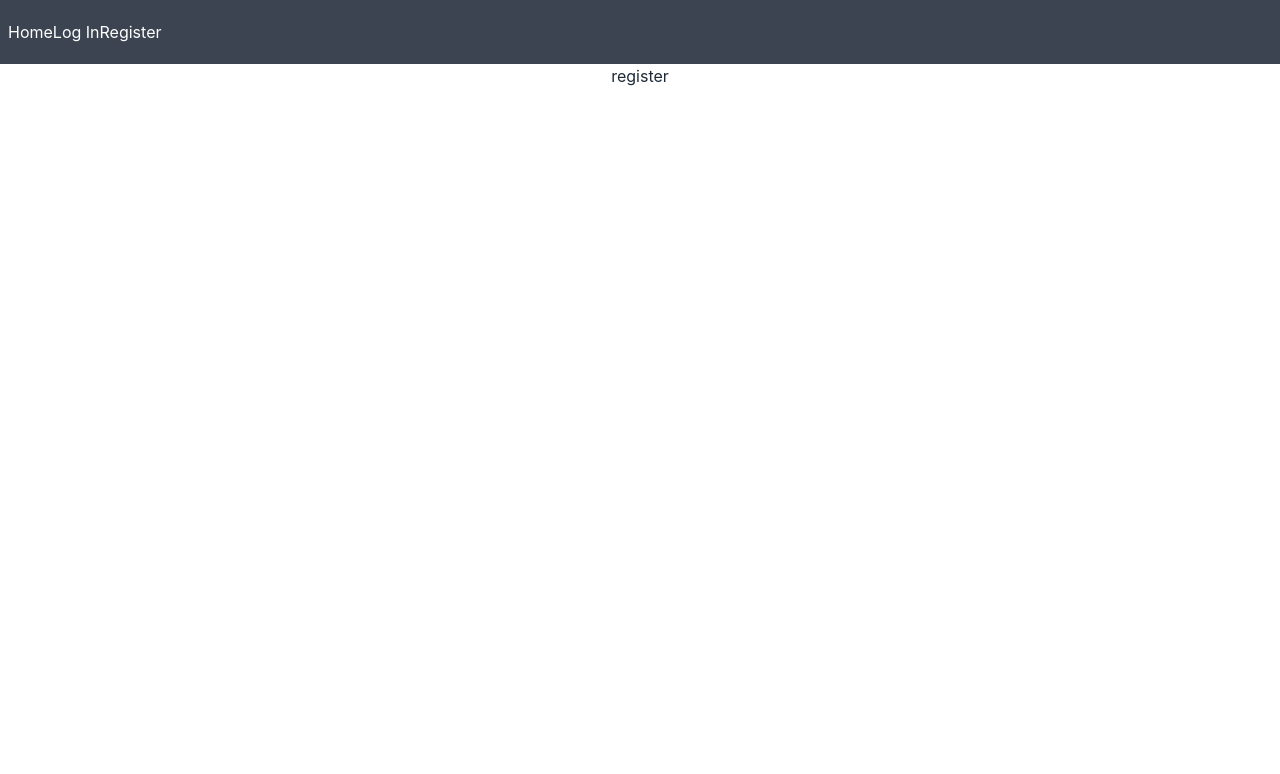
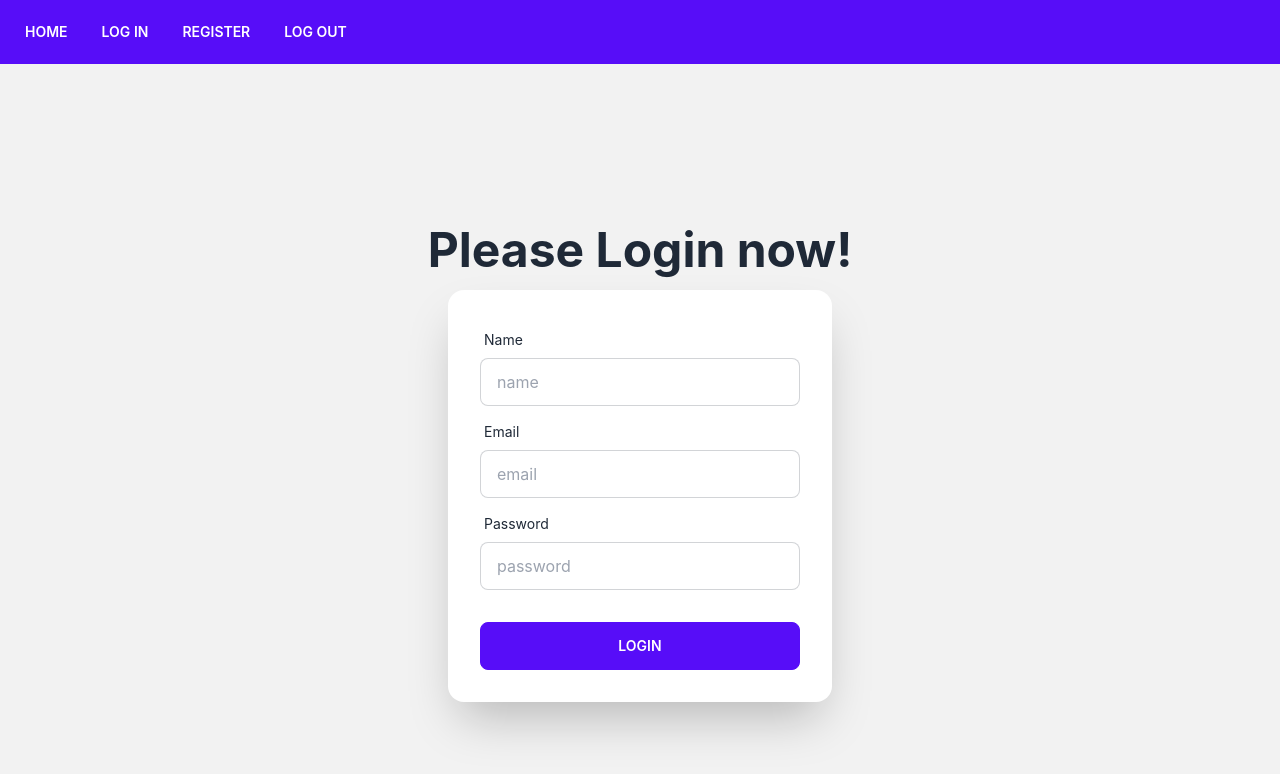
Before and after one commit to ashiqcsebu/auth-firebase-router-58-module, a React (Create React App) app: page /register in a window 1280 px wide. Shown: the top 774 px of the page. Built offline with nearby package versions, Linux system fonts and the light colour scheme; no server answers.

Commit message:
context api email sign in  comopleted

```diff
--- a/src/App.js
+++ b/src/App.js
@@ -14,7 +14,7 @@ function App() {
       element: <Main></Main>,
       children: [
         {
-          path: '/',
+          path: '/home',
           element: <Home></Home>
         },
         {
--- a/src/components/Header.js
+++ b/src/components/Header.js
@@ -1,14 +1,27 @@
-import React from 'react';
+import React, { useContext } from 'react';
 import { Link } from 'react-router-dom';
+import { AuthContext } from '../contexts/UserContext';
+
 
 const Header = () => {
+
+
+    const {user, logOut} = useContext(AuthContext)
+
+    const handleSignOut = () =>{
+        logOut()
+        .then(()=>{})
+        .catch(error => console.error(error))
+    }
+
     return (
         <div>
-            <div className="navbar bg-neutral text-neutral-content">
-                <Link to="/Home">Home</Link>
-                <Link to="/login">Log In</Link>
-                <Link to="/register">Register</Link>
-
+            <div className="navbar bg-primary text-primary-content  ">
+                <Link className='btn btn-ghost' to="/Home">Home</Link>
+                <Link className='btn btn-ghost' to="/login">Log In</Link>
+                <Link className='btn btn-ghost' to="/register">Register</Link>
+                {user?.email && <h1>welcome,  {user.email} </h1>}
+                <Link onClick={handleSignOut} className='btn btn-ghost' to="/login">Log Out</Link>
             </div>
         </div>
     );
--- a/src/components/Home.js
+++ b/src/components/Home.js
@@ -1,9 +1,12 @@
-import React from 'react';
+import React, { useContext } from 'react';
+import { AuthContext } from '../contexts/UserContext';
 
 const Home = () => {
+
+    const {user} = useContext(AuthContext)
     return (
         <div>
-            home
+           <h1>{user.email}  </h1>
         </div>
     );
 };
--- a/src/components/Login.js
+++ b/src/components/Login.js
@@ -1,9 +1,59 @@
-import React from 'react';
+import React, { useContext } from 'react';
+import { AuthContext } from '../contexts/UserContext';
 
 const Login = () => {
+
+    const {signIn} = useContext(AuthContext);
+
+    const handleSubmit = event => {
+        event.preventDefault();
+        const form = event.target;
+
+        const email = form.email.value;
+        const password = form.password.value;
+        console.log( email, password);
+
+        signIn( email , password)
+        .then(result =>{
+            const user = result.user;
+            form.reset();
+        })
+        .catch( error =>{
+            console.error(error)
+        })
+    }
+
+
     return (
         <div>
-            login
+            <div className="hero min-h-screen bg-base-200">
+                <div className="hero-content flex-col ">
+                    <div className="text-center lg:text-left">
+                        <h1 className="text-5xl font-bold">Login now!</h1>
+                    </div>
+                    <div className="card flex-shrink-0 w-full max-w-sm shadow-2xl bg-base-100">
+                        <form onSubmit={handleSubmit} className="card-body">
+
+                            <div className="form-control">
+                                <label className="label">
+                                    <span className="label-text">Email</span>
+                                </label>
+                                <input type="email" name="email" placeholder="email" className="input input-bordered" required />
+                            </div>
+                            <div className="form-control">
+                                <label className="label">
+                                    <span className="label-text">Password</span>
+                                </label>
+                                <input type="password" name="password" placeholder="password" className="input input-bordered" required />
+
+                            </div>
+                            <div className="form-control mt-6">
+                                <button className="btn btn-primary">Login</button>
+                            </div>
+                        </form>
+                    </div>
+                </div>
+            </div>
         </div>
     );
 };
--- a/src/components/Register.js
+++ b/src/components/Register.js
@@ -1,9 +1,67 @@
-import React from 'react';
+import React, { useContext } from 'react';
+import { AuthContext } from '../contexts/UserContext';
+
 
 const Register = () => {
+
+    const {createUser} = useContext(AuthContext);
+
+
+
+    const handleSubmit = event => {
+        event.preventDefault();
+        const form = event.target;
+        const name = form.name.value;
+        const email = form.email.value;
+        const password = form.password.value;
+        console.log(name, email, password);
+
+        createUser(email , password)
+        .then(result =>{
+            const user = result.user ;
+            console.log(user)
+            form.reset();
+        })
+        .catch( error =>{
+            console.error(error)
+        });
+
+    }
     return (
         <div>
-            register
+            <div className="hero min-h-screen bg-base-200">
+                <div className="hero-content flex-col ">
+                    <div className="text-center lg:text-left">
+                        <h1 className="text-5xl font-bold">Please Login now!</h1>
+                    </div>
+                    <div className="card flex-shrink-0 w-full max-w-sm shadow-2xl bg-base-100">
+                        <form onSubmit={handleSubmit} className="card-body">
+                            <div className="form-control">
+                                <label className="label">
+                                    <span className="label-text">Name</span>
+                                </label>
+                                <input type="text" name="name" placeholder="name" className="input input-bordered" required />
+                            </div>
+                            <div className="form-control">
+                                <label className="label">
+                                    <span className="label-text">Email</span>
+                                </label>
+                                <input type="email" name="email" placeholder="email" className="input input-bordered" required />
+                            </div>
+                            <div className="form-control">
+                                <label className="label">
+                                    <span className="label-text">Password</span>
+                                </label>
+                                <input type="password" name="password" placeholder="password" className="input input-bordered" required />
+
+                            </div>
+                            <div className="form-control mt-6">
+                                <button className="btn btn-primary">Login</button>
+                            </div>
+                        </form>
+                    </div>
+                </div>
+            </div>
         </div>
     );
 };
--- /dev/null
+++ b/src/contexts/UserContext.js
@@ -0,0 +1,44 @@
+import React, { createContext, useEffect, useState } from 'react';
+import {createUserWithEmailAndPassword, getAuth, onAuthStateChanged, signInWithEmailAndPassword, signOut} from 'firebase/auth'
+import app from '../firebase/firebase.config';
+
+
+export const AuthContext = createContext()
+
+const auth = getAuth(app);
+
+const UserContext = ({children}) => {
+    const [user , setUser] = useState({displayName: 'sabu'})
+
+    const createUser =(email, password) =>{
+        return createUserWithEmailAndPassword(auth , email, password);
+    }
+
+    const signIn = (email , password) =>{
+        return signInWithEmailAndPassword(auth, email, password);
+    }
+
+    const logOut =() =>{
+      return  signOut(auth)
+    }
+
+
+    useEffect( ()=>{
+      const unsubscribe =  onAuthStateChanged( auth , currentUser =>{
+            setUser(currentUser);
+            console.log('use Auth Stage Chnaged', currentUser);
+        })
+
+        return (()=> unsubscribe());
+
+    }, [])
+
+    const authInfo = {user , createUser , signIn, logOut}
+    return (
+        <AuthContext.Provider value={authInfo}>
+            {children}
+        </AuthContext.Provider>
+    );
+};
+
+export default UserContext;
--- /dev/null
+++ b/src/firebase/firebase.config.js
@@ -0,0 +1,18 @@
+// Import the functions you need from the SDKs you need
+import { initializeApp } from "firebase/app";
+// TODO: Add SDKs for Firebase products that you want to use
+// https://firebase.google.com/docs/web/setup#available-libraries
+
+// Your web app's Firebase configuration
+const firebaseConfig = {
+  apiKey: "AIzaSyCDOjYBviyYepuGJrxM0_C5KtW5f-xnLs4",
+  authDomain: "auth-firebase-router-58-module.firebaseapp.com",
+  projectId: "auth-firebase-router-58-module",
+  storageBucket: "auth-firebase-router-58-module.appspot.com",
+  messagingSenderId: "989091597856",
+  appId: "1:989091597856:web:2b4ce968ebcdd82197b645"
+};
+
+// Initialize Firebase
+const app = initializeApp(firebaseConfig);
+export default app;
--- a/src/index.js
+++ b/src/index.js
@@ -3,11 +3,17 @@ import ReactDOM from 'react-dom/client';
 import './index.css';
 import App from './App';
 import reportWebVitals from './reportWebVitals';
+import UserContext from './contexts/UserContext';
+
 
 const root = ReactDOM.createRoot(document.getElementById('root'));
 root.render(
   <React.StrictMode>
-    <App />
+
+    <UserContext>
+      <App />
+    </UserContext>
+
   </React.StrictMode>
 );
 
```
